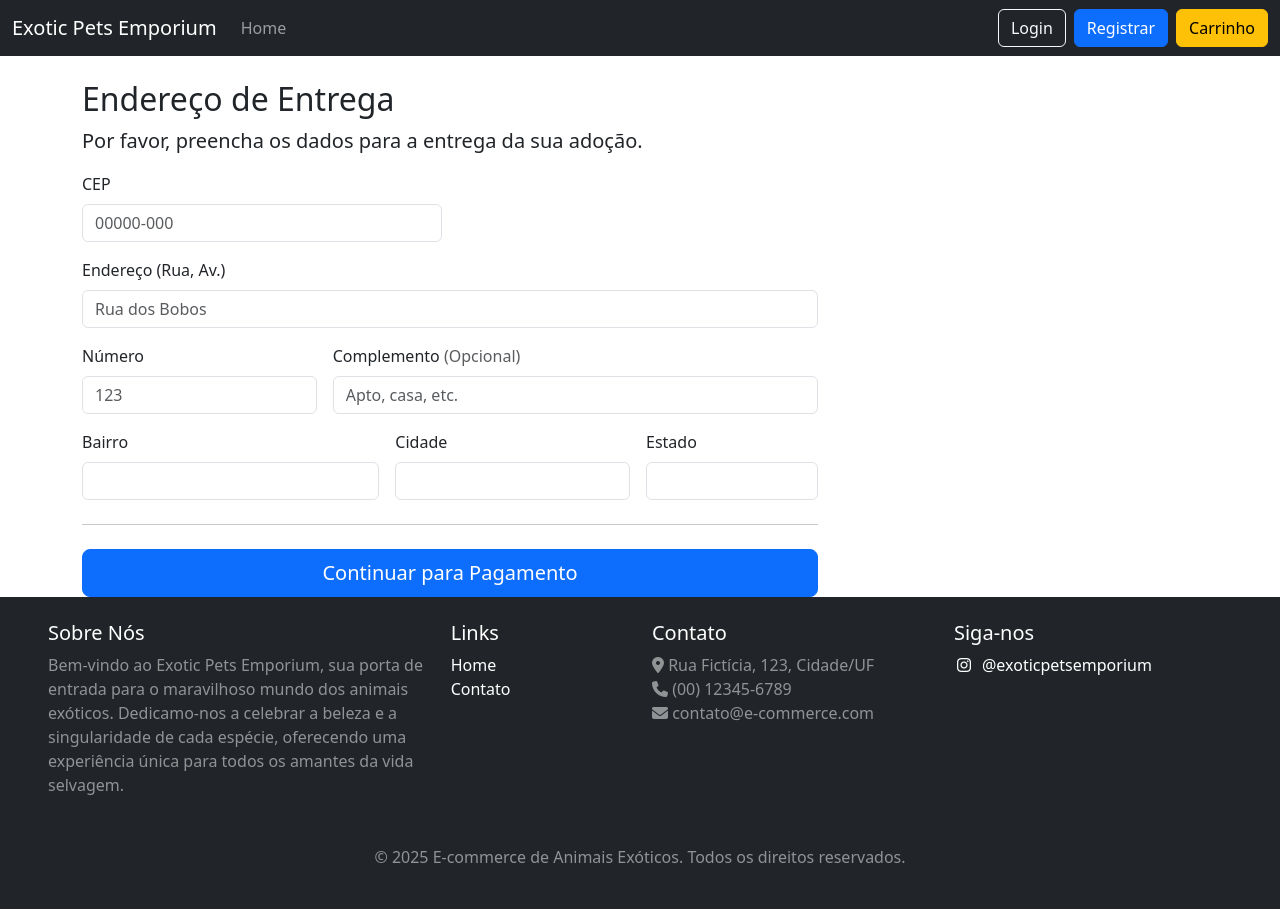
After one commit to yFifio/e-commerce, a PHP site: page /endereco.php in a window 1280 px wide. The commit adds this page. Run offline with PHP 8.4, Linux system fonts and the light colour scheme; the template is opened without the code that fills it, so the values that code supplies are empty.

Commit message:
endereço

```diff
--- a/app/Controllers/DashboardController.php
+++ b/app/Controllers/DashboardController.php
@@ -1,8 +1,8 @@
 <?php
 require_once __DIR__ . '/../Models/Animal.php';
 require_once __DIR__ . '/../Models/Usuario.php';
-require_once __DIR__ . '/../Models/Adocao.php'; // Adicionado para buscar adoções recentes
-require_once __DIR__ . '/../Models/Contato.php'; // Adicionado para buscar mensagens
+require_once __DIR__ . '/../Models/Adocao.php';
+require_once __DIR__ . '/../Models/Contato.php';
 
 class DashboardController {
     private $db;
@@ -30,13 +30,11 @@ class DashboardController {
         $usuarioModel = new Usuario();
         $contatoModel = new Contato();
 
-        // Buscar cada dado de seu respectivo model
         $data = $adocaoModel->getDashboardSummary($period, $startDate, $endDate);
         $data['total_animais'] = $animalModel->countAll();
         $data['total_usuarios'] = $usuarioModel->countAll();
         $data['total_messages'] = $contatoModel->countByPeriod($period, $startDate, $endDate);
 
-        // Novas funcionalidades
         $data['recent_animals'] = $animalModel->getRecentlyAdded(5, $period, $startDate, $endDate);
         $data['recent_adoptions'] = $adocaoModel->getRecentAdoptions(5, $period, $startDate, $endDate);
 
--- a/app/Views/checkout.php
+++ b/app/Views/checkout.php
@@ -29,7 +29,7 @@
 
     <div class="col-md-5">
         <h4>Forma de Pagamento</h4>
-        <form action="/index.php/pagamento" method="post">
+        <form action="/carrinho/endereco" method="post">
             <div class="my-3">
                 <div class="form-check">
                     <input id="credito" name="metodo_pagamento" type="radio" class="form-check-input" value="cartao_credito" checked required>
--- /dev/null
+++ b/app/Views/endereco.php
@@ -0,0 +1,44 @@
+<?php require __DIR__ . '/layouts/header.php'; ?>
+
+<h2>Endereço de Entrega</h2>
+<p class="lead">Por favor, preencha os dados para a entrega da sua adoção.</p>
+
+<div class="row">
+    <div class="col-md-8">
+        <form action="/pagamento" method="POST">
+            <!-- Campo oculto para manter o método de pagamento selecionado -->
+            <input type="hidden" name="metodo_pagamento" value="<?php echo htmlspecialchars($metodo_pagamento); ?>">
+
+            <div class="row g-3">
+                <div class="col-sm-6">
+                    <label for="cep" class="form-label">CEP</label>
+                    <input type="text" class="form-control" id="cep" name="cep" placeholder="00000-000" required>
+                </div>
+
+                <div class="col-sm-12">
+                    <label for="logradouro" class="form-label">Endereço (Rua, Av.)</label>
+                    <input type="text" class="form-control" id="logradouro" name="logradouro" placeholder="Rua dos Bobos" required>
+                </div>
+
+                <div class="col-sm-4">
+                    <label for="numero" class="form-label">Número</label>
+                    <input type="text" class="form-control" id="numero" name="numero" placeholder="123" required>
+                </div>
+
+                <div class="col-sm-8">
+                    <label for="complemento" class="form-label">Complemento <span class="text-muted">(Opcional)</span></label>
+                    <input type="text" class="form-control" id="complemento" name="complemento" placeholder="Apto, casa, etc.">
+                </div>
+
+                <div class="col-md-5"><label for="bairro" class="form-label">Bairro</label><input type="text" class="form-control" id="bairro" name="bairro" required></div>
+                <div class="col-md-4"><label for="cidade" class="form-label">Cidade</label><input type="text" class="form-control" id="cidade" name="cidade" required></div>
+                <div class="col-md-3"><label for="estado" class="form-label">Estado</label><input type="text" class="form-control" id="estado" name="estado" required></div>
+            </div>
+
+            <hr class="my-4">
+            <button class="w-100 btn btn-primary btn-lg" type="submit">Continuar para Pagamento</button>
+        </form>
+    </div>
+</div>
+
+<?php require __DIR__ . '/layouts/footer.php'; ?>
--- a/public/index.php
+++ b/public/index.php
@@ -99,6 +99,12 @@ switch ($route) {
         $controller->checkout();
         break;
 
+    case 'carrinho/endereco':
+        loadController('CarrinhoController');
+        $controller = new CarrinhoController();
+        $controller->showEnderecoForm();
+        break;
+
     case 'pagamento':
         loadController('CarrinhoController');
         $controller = new CarrinhoController();
```
Also changed, not shown: app/Controllers/CarrinhoController.php (+44 -3 lines), app/Views/pagamento.php (+25 -0 lines), public/js/dashboard.js (+6 -20 lines), README.md.
